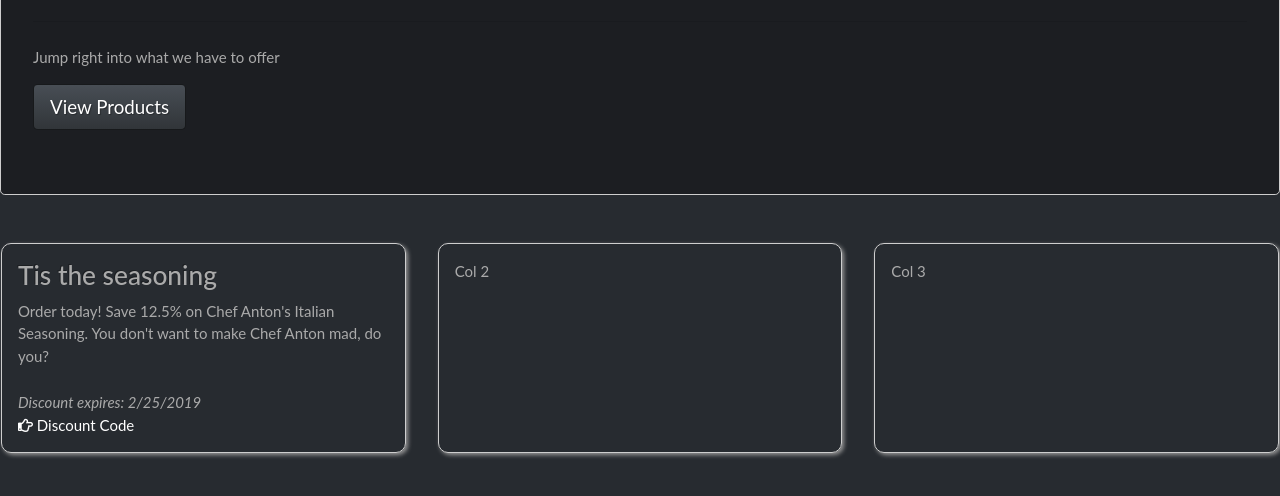
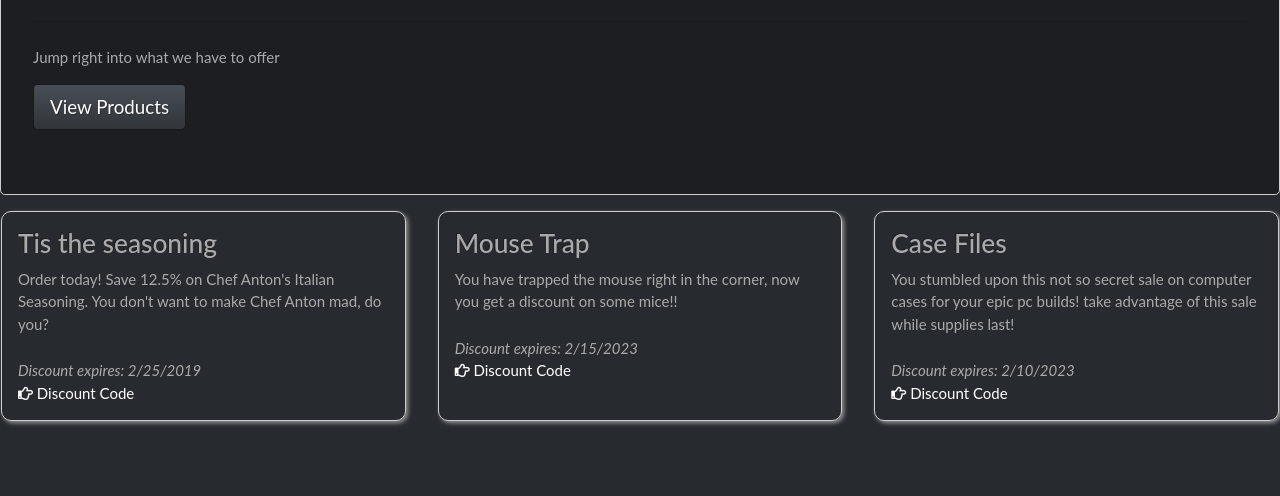
Before and after one commit to JosefGungl/Module-01-Assignment, a plain HTML site: page index.html in a window 1280 px wide. Shown: the part 228-724 px from the top of the page. Drawn offline with nearby package versions, Linux system fonts and the light colour scheme.

Commit message:
Assignment-02-work

```diff
--- a/index.html
+++ b/index.html
@@ -14,7 +14,7 @@
             <!-- toast -->
     <div id="toast" class="toast">
         <div class="toast-header">
-            <strong class="mr-auto" id="product">Product Name</strong>
+            <strong class="mr-auto" id="product"></strong>
             <button type="button" class="ml-2 mb-1 close" data-dismiss="toast" aria-label="Close">
                 <span aria-hidden="true">&times;</span>
             </button>
@@ -65,7 +65,7 @@
         </div>
 
     </nav>
-    <div class="jumbotron ">
+    <div class="jumbotron mb-0">
         <h1 class="display-4">Northwind</h1>
         <p class="lead">   We have the best rates and selection of computer equipment on the internet! Click below to get started</p>
         <hr class="my-4">
@@ -81,13 +81,23 @@
                     You don't want to make Chef Anton mad, do you?
                 </div>
                 <i>Discount expires: 2/25/2019</i><br />
-                <a href="#" class="code" data-product="Italian Seasoning" data-code="1234"><i class="far fa-hand-point-right"></i> Discount Code</a>
+                <a href="#" class="code" data-product="Italian Seasoning" data-code="1111"><i class="far fa-hand-point-right"></i> Discount Code</a>
         </div>
         <div class="col-md m-3 p-3 discounts">
-            Col 2
+            <h3>Mouse Trap</h3>
+                <div class="mb-4">
+                    You have trapped the mouse right in the corner, now you get a discount on some mice!!
+                </div>
+                <i>Discount expires: 2/15/2023</i><br />
+                <a href="#" class="code" data-product="Gaming Mouse" data-code="1112"><i class="far fa-hand-point-right"></i> Discount Code</a>
         </div>
         <div class="col-md m-3 p-3 discounts">
-            Col 3
+            <h3>Case Files</h3>
+                <div class="mb-4">
+                    You stumbled upon this not so secret sale on computer cases for your epic pc builds! take advantage of this sale while supplies last!
+                </div>
+                <i>Discount expires: 2/10/2023</i><br />
+                <a href="#" class="code" data-product="PC Case" data-code="1113"><i class="far fa-hand-point-right"></i> Discount Code</a>
         </div>
     </div>
         <!-- jQuery -->
--- a/js/client.js
+++ b/js/client.js
@@ -9,6 +9,17 @@ $(function(){
         toast.currentTime = 0;
         // play audio
         toast.play();
+        //use specific product
+        $('#product').html($(this).data('product'));
+        $('#code').html($(this).data('code'));
         $('#toast').toast({ autohide: false }).toast('show');
     });
 });
+
+
+$(document).keydown(function(e) {
+    //escape to close toast
+    if (e.key == "Escape") {
+        $('#toast').toast('hide');
+    }
+})
```
